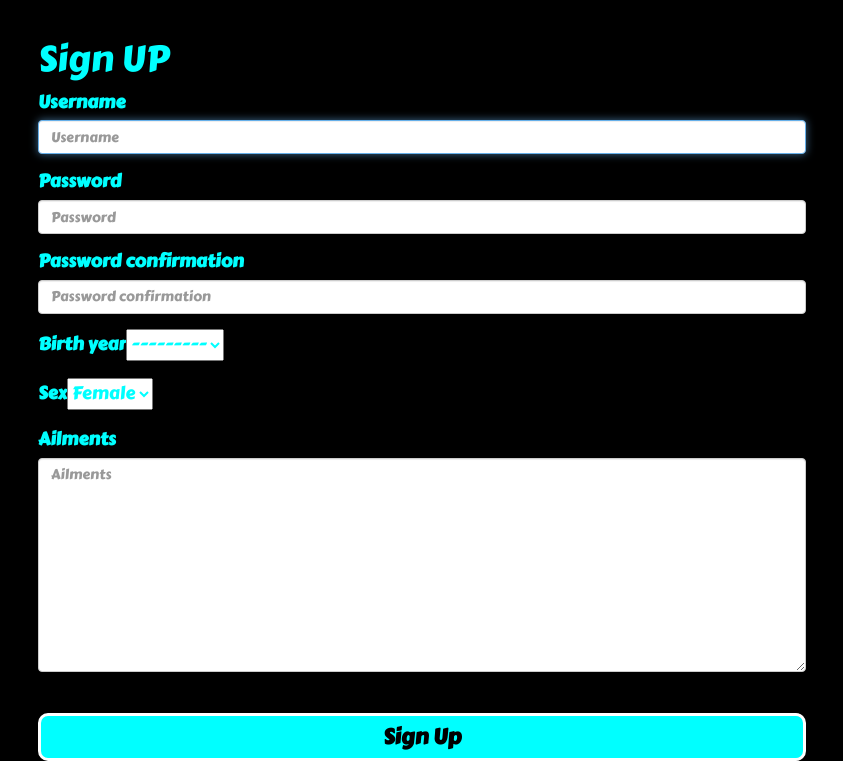
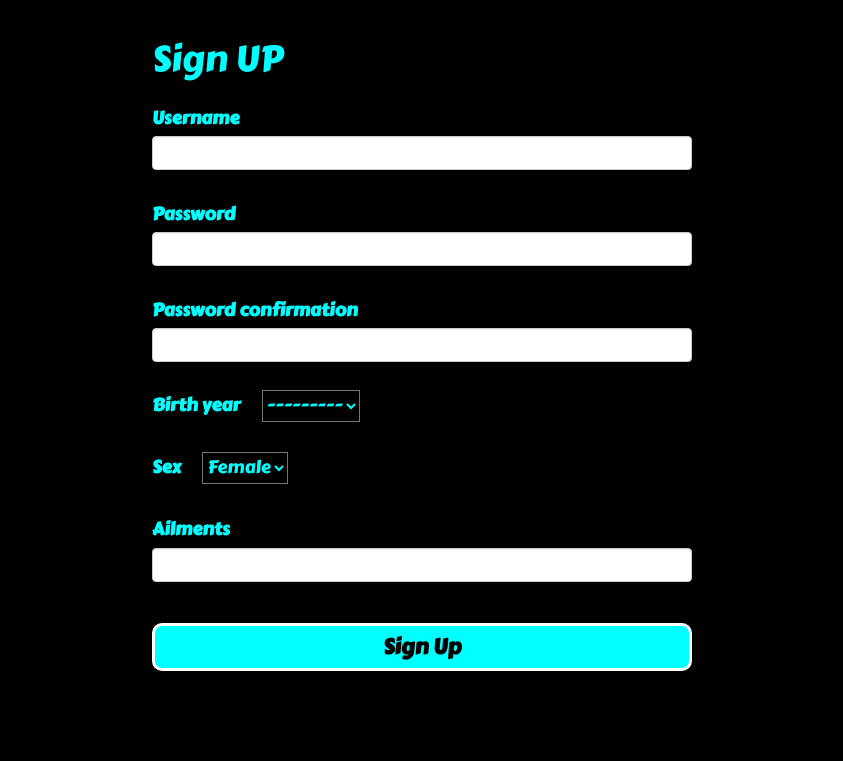
Before and after one commit to pawel9009/Fast-Eyes, a Django app: page /accounts/signup/ in a window 1280 px wide. Shown: the part 52-813 px from the top of the page, without its empty margins (218-1061 px from the left). After the commit the page ends 723 px from the top, so only its background shows below. Run offline with Django 4.2, Linux system fonts and the light colour scheme; some libraries are stand-ins or nearby versions.

Commit message:
add new style to signup page

```diff
--- a/project/accounts/forms.py
+++ b/project/accounts/forms.py
@@ -1,5 +1,5 @@
 from django.contrib.auth.forms import UserCreationForm
-
+from django import forms
 from .models import User
 
 
@@ -14,3 +14,8 @@ class UserCreateForm(UserCreationForm):
         self.fields['username'].help_text = None
         self.fields['password1'].help_text = None
         self.fields['password2'].help_text = None
+        self.fields['ailments'].widget = forms.Textarea(attrs={'rows': 2, 'cols': 50})
+        self.fields['username'].widget=forms.TextInput(attrs={'placeholder': ''})
+        self.fields['password1'].widget=forms.TextInput(attrs={'placeholder': ''})
+        self.fields['password2'].widget=forms.TextInput(attrs={'placeholder': ''})
+        self.fields['ailments'].widget=forms.TextInput(attrs={'placeholder': ''})
--- a/project/static/css/master.css
+++ b/project/static/css/master.css
@@ -15,10 +15,21 @@ body {
 
 .signup{
   color: aqua;
-  width: 70%;
+  width: 50%;
 
 }
 
+.form-label{
+margin-top: 3%;
+}
+.form-select{
+
+  margin-left: 4%;
+  color: aqua;
+  background-color: black;
+  background-clip: padding-box;
+
+}
 
 .main-card{
   background: #111;
```
